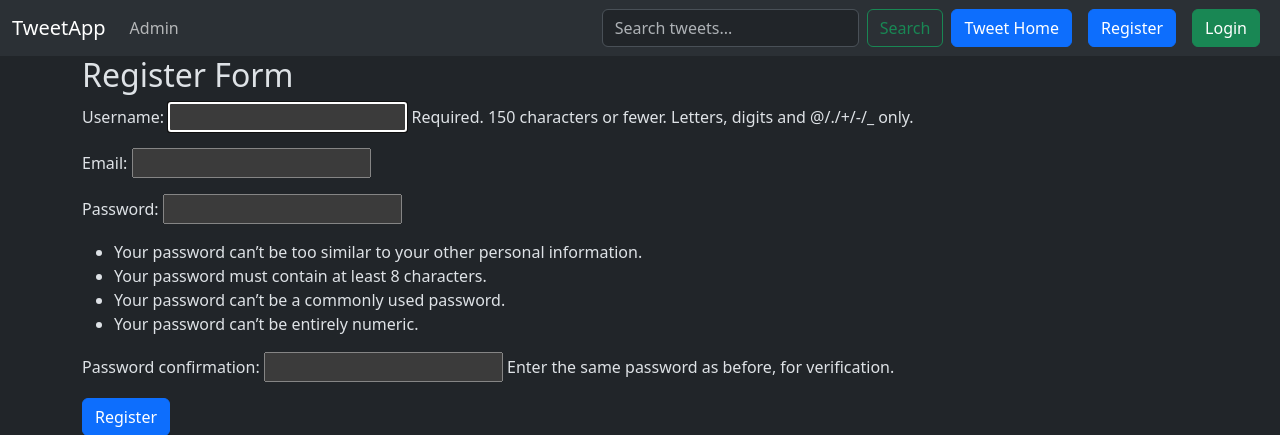
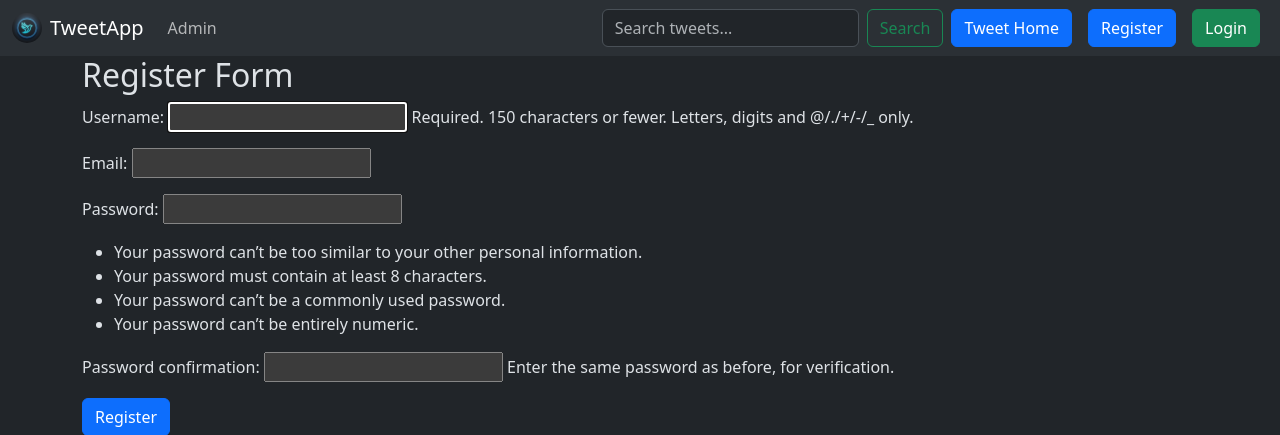
Before and after one commit to Sg-2003/Django-Tweet-App, a Django app: page /tweet/register/ in a window 1280 px wide. Shown: the top 435 px of the page. Run offline with Django 5.2, Linux system fonts and the light colour scheme.

Commit message:
Add website logo to static files and navigation bar

```diff
--- a/chaiwala/templates/layout.html
+++ b/chaiwala/templates/layout.html
@@ -19,7 +19,10 @@
     <body>
         <nav class="navbar navbar-expand-lg bg-body-tertiary">
   <div class="container-fluid">
-    <a class="navbar-brand" href="/admin/">TweetApp</a>
+    <a class="navbar-brand d-flex align-items-center" href="/admin/">
+      <img src="{% static 'logo.png' %}" alt="TweetApp Logo" width="30" height="30" class="d-inline-block align-top me-2 rounded-circle">
+      TweetApp
+    </a>
     <button class="navbar-toggler" type="button" data-bs-toggle="collapse" data-bs-target="#navbarSupportedContent" aria-controls="navbarSupportedContent" aria-expanded="false" aria-label="Toggle navigation">
       <span class="navbar-toggler-icon"></span>
     </button>
```
Also changed, not shown: chaiwala/static/logo.png (added).
